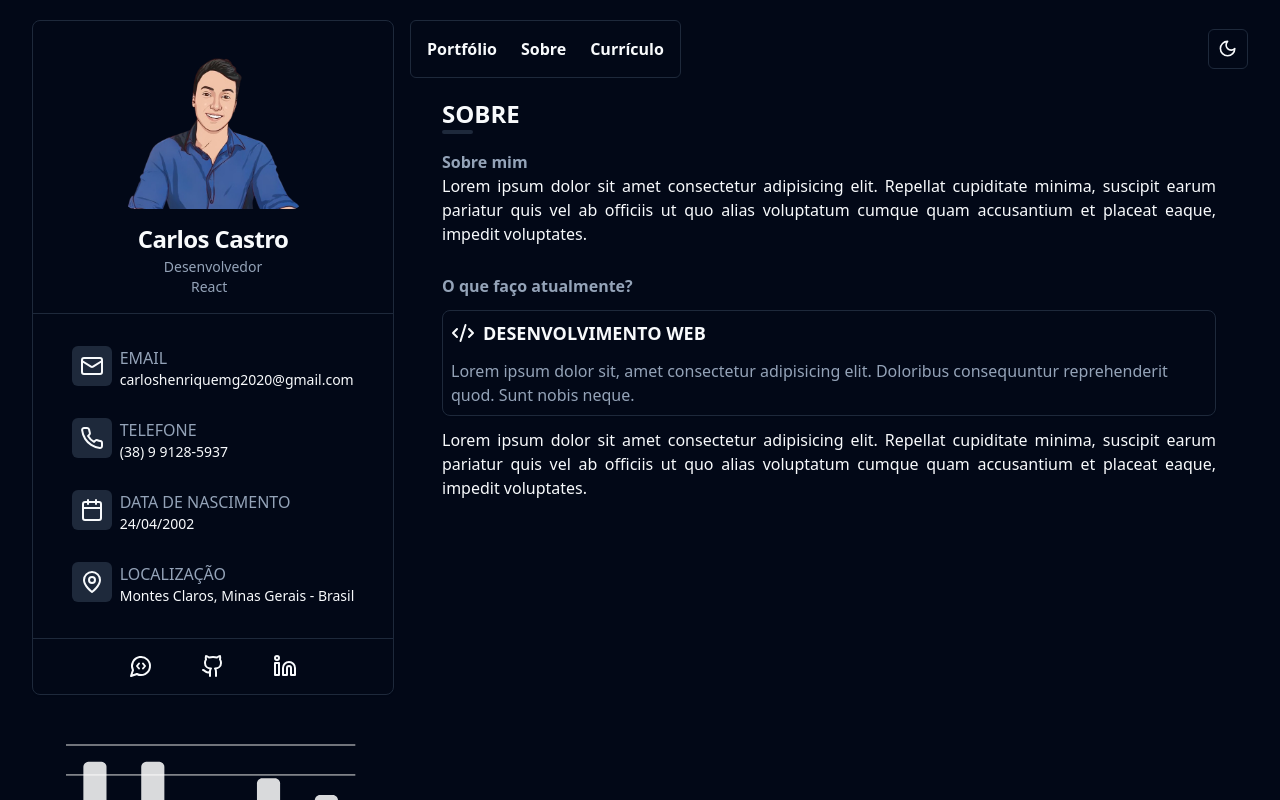
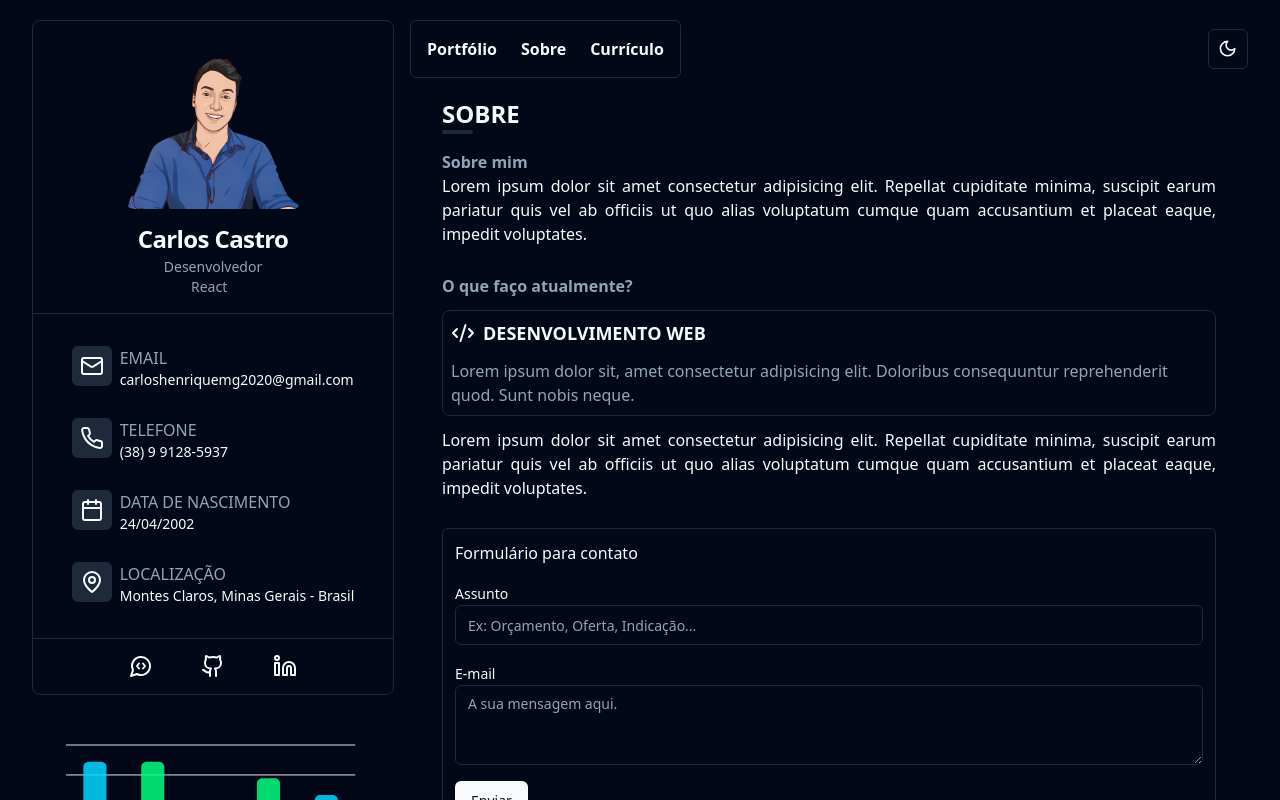
Before and after one commit to Carlos-Castro11/portfolio, a React (Vite) app: page /about in a window 1280 px wide. Shown: the top 800 px of the page. Built offline with nearby package versions, Linux system fonts and the light colour scheme.

Commit message:
Add form

```diff
--- a/package.json
+++ b/package.json
@@ -11,6 +11,7 @@
   },
   "dependencies": {
     "@radix-ui/react-dropdown-menu": "^2.1.0",
+    "@radix-ui/react-label": "^2.1.0",
     "@radix-ui/react-separator": "^1.1.0",
     "@radix-ui/react-slot": "^1.1.0",
     "apexcharts": "^3.52.0",
--- /dev/null
+++ b/src/components/form.tsx
@@ -0,0 +1,27 @@
+import { Button } from './ui/button'
+import { Input } from './ui/input'
+import { Label } from './ui/label'
+import { Textarea } from './ui/textarea'
+
+export function Form() {
+  return (
+    <>
+      <form className="border rounded-md p-3 space-y-4">
+        <h3>Formulário para contato</h3>
+        <div>
+          <Label htmlFor="subject">Assunto</Label>
+          <Input
+            id="subject"
+            type="text"
+            placeholder="Ex: Orçamento, Oferta, Indicação..."
+          />
+        </div>
+        <div>
+          <Label htmlFor="email">E-mail</Label>
+          <Textarea id="email" placeholder="A sua mensagem aqui." />
+        </div>
+        <Button type="submit">Enviar</Button>
+      </form>
+    </>
+  )
+}
--- a/src/components/graphic.tsx
+++ b/src/components/graphic.tsx
@@ -49,27 +49,27 @@
         {
           x: 'React.js',
           y: [9],
-          fillColor: primary,
+          fillColor: '#00d9ff',
         },
         {
           x: 'Typescript',
           y: [9],
-          fillColor: primary,
+          fillColor: '#00ff80',
         },
         {
           x: 'Python',
           y: [6],
-          fillColor: primary,
+          fillColor: '#00d9ff',
         },
         {
           x: 'C#',
           y: [8],
-          fillColor: primary,
+          fillColor: '#00ff80',
         },
         {
           x: 'Tailwind',
           y: [7],
-          fillColor: primary,
+          fillColor: '#00d9ff',
         },
       ],
     },
--- /dev/null
+++ b/src/components/ui/input.tsx
@@ -0,0 +1,25 @@
+import * as React from 'react'
+
+import { cn } from '@/lib/utils'
+
+export interface InputProps
+  extends React.InputHTMLAttributes<HTMLInputElement> {}
+
+const Input = React.forwardRef<HTMLInputElement, InputProps>(
+  ({ className, type, ...props }, ref) => {
+    return (
+      <input
+        type={type}
+        className={cn(
+          'flex h-10 w-full rounded-md border border-input bg-background px-3 py-2 text-sm ring-offset-background file:border-0 file:bg-transparent file:text-sm file:font-medium placeholder:text-muted-foreground focus-visible:outline-none focus-visible:ring-2 focus-visible:ring-ring focus-visible:ring-offset-2 disabled:cursor-not-allowed disabled:opacity-50',
+          className,
+        )}
+        ref={ref}
+        {...props}
+      />
+    )
+  },
+)
+Input.displayName = 'Input'
+
+export { Input }
--- /dev/null
+++ b/src/components/ui/label.tsx
@@ -0,0 +1,24 @@
+import * as LabelPrimitive from '@radix-ui/react-label'
+import { cva, type VariantProps } from 'class-variance-authority'
+import * as React from 'react'
+
+import { cn } from '@/lib/utils'
+
+const labelVariants = cva(
+  'text-sm font-medium leading-none peer-disabled:cursor-not-allowed peer-disabled:opacity-70 cursor-pointer',
+)
+
+const Label = React.forwardRef<
+  React.ElementRef<typeof LabelPrimitive.Root>,
+  React.ComponentPropsWithoutRef<typeof LabelPrimitive.Root> &
+    VariantProps<typeof labelVariants>
+>(({ className, ...props }, ref) => (
+  <LabelPrimitive.Root
+    ref={ref}
+    className={cn(labelVariants(), className)}
+    {...props}
+  />
+))
+Label.displayName = LabelPrimitive.Root.displayName
+
+export { Label }
--- /dev/null
+++ b/src/components/ui/textarea.tsx
@@ -0,0 +1,24 @@
+import * as React from 'react'
+
+import { cn } from '@/lib/utils'
+
+export interface TextareaProps
+  extends React.TextareaHTMLAttributes<HTMLTextAreaElement> {}
+
+const Textarea = React.forwardRef<HTMLTextAreaElement, TextareaProps>(
+  ({ className, ...props }, ref) => {
+    return (
+      <textarea
+        className={cn(
+          'flex min-h-[80px] w-full rounded-md border border-input bg-background px-3 py-2 text-sm ring-offset-background placeholder:text-muted-foreground focus-visible:outline-none focus-visible:ring-2 focus-visible:ring-ring focus-visible:ring-offset-2 disabled:cursor-not-allowed disabled:opacity-50',
+          className,
+        )}
+        ref={ref}
+        {...props}
+      />
+    )
+  },
+)
+Textarea.displayName = 'Textarea'
+
+export { Textarea }
--- a/src/pages/app/about.tsx
+++ b/src/pages/app/about.tsx
@@ -1,6 +1,7 @@
 import { Helmet } from 'react-helmet-async'
 
 import { AboutCard } from '@/components/about-card'
+import { Form } from '@/components/form'
 
 export function About() {
   return (
@@ -27,6 +28,7 @@
           voluptates.
         </p>
       </div>
+      <Form />
     </div>
   )
 }
--- a/src/pages/app/contact.tsx
+++ /dev/null
@@ -1,3 +0,0 @@
-export function Contact() {
-  return <h1>Contact</h1>
-}
--- a/src/routes.tsx
+++ b/src/routes.tsx
@@ -2,7 +2,6 @@
 
 import { AppLayout } from './pages/_layouts/app'
 import { About } from './pages/app/about'
-import { Contact } from './pages/app/contact'
 import { Portfolio } from './pages/app/portfolio'
 import { Resume } from './pages/app/resume'
 import { Error } from './pages/base/error'
@@ -28,12 +27,6 @@
     children: [{ path: '/resume', element: <Resume /> }],
   },
   {
-    path: '/',
-    element: <AppLayout />,
-    errorElement: <Error />,
-    children: [{ path: '/contact', element: <Contact /> }],
-  },
-  {
     path: '*',
     element: <NotFound />,
   },
```
Also changed, not shown: 1 other file (tests, documents, lock files or other folders).
